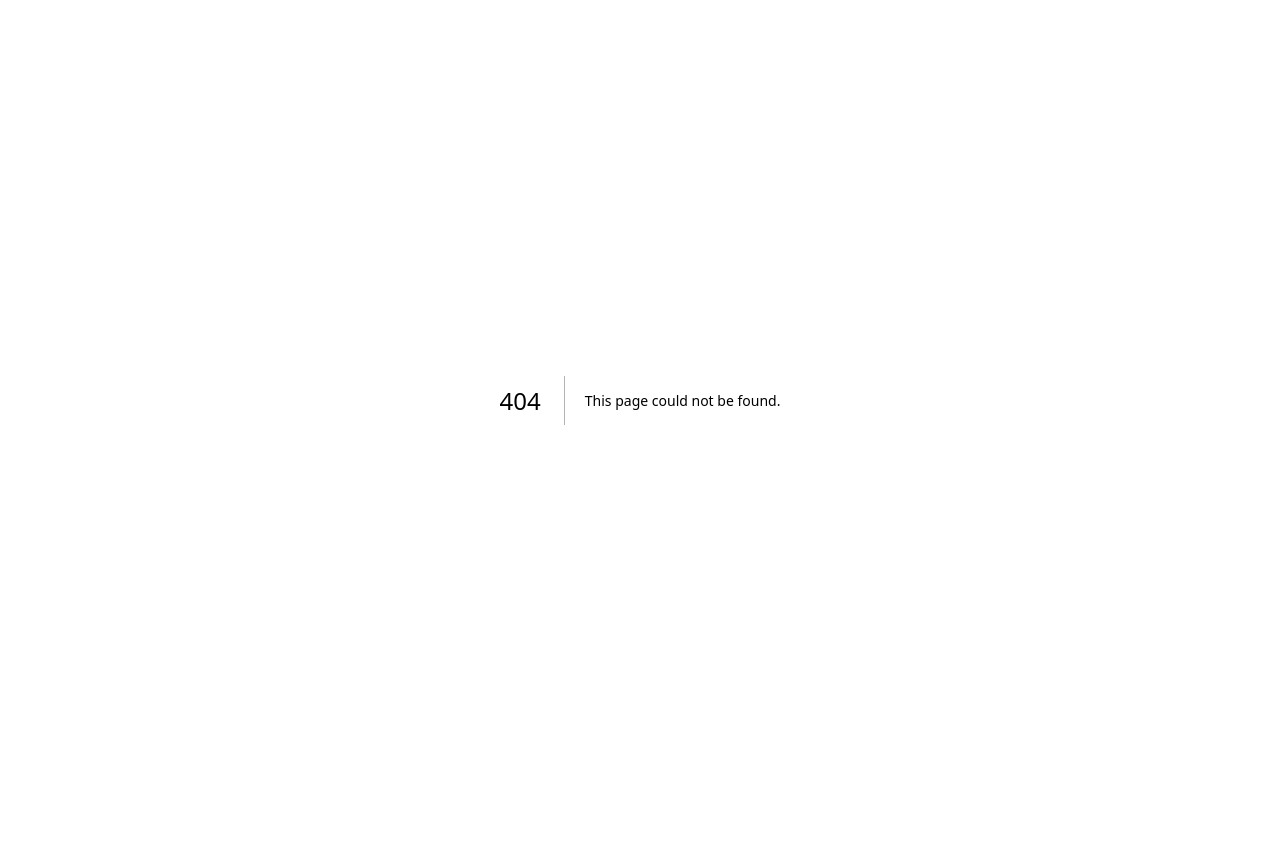
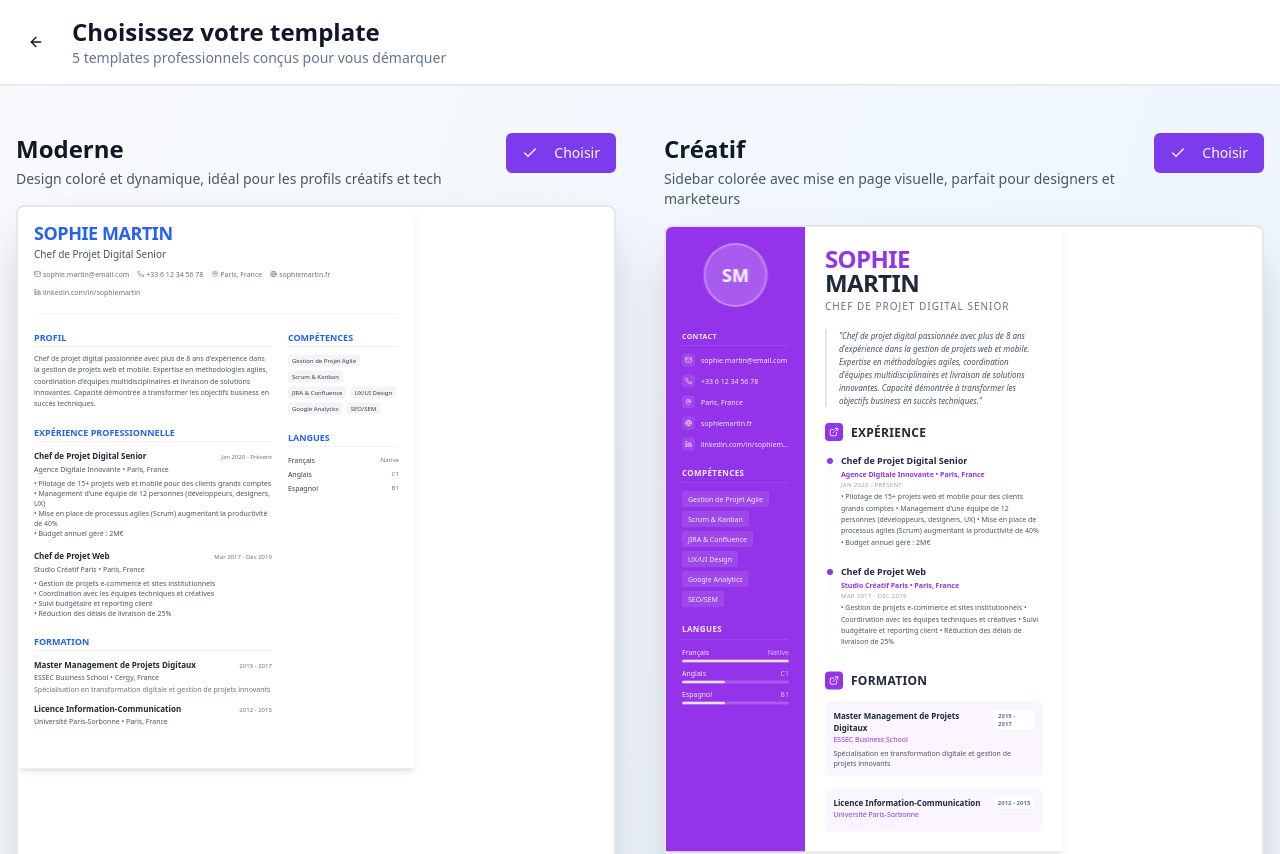
Before and after one commit to abdourrazak/cv-platforme, a Next.js app: page /templates in a window 1280 px wide. Before the commit this address had no page. Shown: the top 854 px of the page. Before the commit the page ends 800 px from the top, so only its background shows below. Built offline with nearby package versions, Linux system fonts and the light colour scheme.

Commit message:
✨ Feat: Add professional templates gallery page with sample data

```diff
--- a/src/app/(dashboard)/dashboard/page.tsx
+++ b/src/app/(dashboard)/dashboard/page.tsx
@@ -146,17 +146,19 @@ export default function DashboardPage() {
                         <LogOut className="w-4 h-4 mr-2" />
                         Déconnexion
                     </Button>
-                    <Button onClick={createNewCV}>
+                    <Button asChild>
+                        <Link href="/templates">
                             <Plus className="w-4 h-4 mr-2" />
                             Nouveau CV
+                        </Link>
                     </Button>
                 </div>
             </div>
 
             <StaggerChildren className="grid grid-cols-1 md:grid-cols-2 lg:grid-cols-3 gap-6">
                 {/* Carte "Créer un nouveau CV" */}
+                <Link href="/templates">
                     <Card
-                    onClick={createNewCV}
                         className="h-full border-dashed border-2 hover:border-primary hover:bg-primary/5 transition-all cursor-pointer flex flex-col items-center justify-center p-8 min-h-[250px]"
                     >
                         <div className="w-16 h-16 rounded-full bg-primary/10 flex items-center justify-center mb-4 hover:scale-110 transition-transform">
@@ -164,9 +166,10 @@ export default function DashboardPage() {
                         </div>
                         <h3 className="font-semibold text-lg">Créer un nouveau CV</h3>
                         <p className="text-sm text-muted-foreground text-center mt-2">
-                        Commencez avec un template professionnel
+                            Choisissez parmi 5 templates professionnels
                         </p>
                     </Card>
+                </Link>
 
                 {/* Liste des CVs existants */}
                 {cvs.map((cv) => (
--- /dev/null
+++ b/src/app/templates/page.tsx
@@ -0,0 +1,188 @@
+import Link from "next/link"
+import { Button } from "@/components/ui/button"
+import { ModernTemplate } from "@/components/templates/ModernTemplate"
+import { MinimalistTemplate } from "@/components/templates/MinimalistTemplate"
+import { CreativeTemplate } from "@/components/templates/CreativeTemplate"
+import { ExecutiveTemplate } from "@/components/templates/ExecutiveTemplate"
+import { ProfessionalTemplate } from "@/components/templates/ProfessionalTemplate"
+import { ArrowLeft, Check } from "lucide-react"
+
+// Données d'exemple professionnelles
+const sampleData = {
+    personalInfo: {
+        firstName: "Sophie",
+        lastName: "Martin",
+        title: "Chef de Projet Digital Senior",
+        email: "sophie.martin@email.com",
+        phone: "+33 6 12 34 56 78",
+        address: "15 Avenue des Champs-Élysées",
+        city: "Paris",
+        country: "France",
+        linkedin: "linkedin.com/in/sophiemartin",
+        website: "sophiemartin.fr"
+    },
+    summary: "Chef de projet digital passionnée avec plus de 8 ans d'expérience dans la gestion de projets web et mobile. Expertise en méthodologies agiles, coordination d'équipes multidisciplinaires et livraison de solutions innovantes. Capacité démontrée à transformer les objectifs business en succès techniques.",
+    experiences: [
+        {
+            id: "1",
+            position: "Chef de Projet Digital Senior",
+            company: "Agence Digitale Innovante",
+            location: "Paris, France",
+            startDate: "Jan 2020",
+            endDate: "",
+            current: true,
+            description: "• Pilotage de 15+ projets web et mobile pour des clients grands comptes\n• Management d'une équipe de 12 personnes (développeurs, designers, UX)\n• Mise en place de processus agiles (Scrum) augmentant la productivité de 40%\n• Budget annuel géré : 2M€",
+            highlights: []
+        },
+        {
+            id: "2",
+            position: "Chef de Projet Web",
+            company: "Studio Créatif Paris",
+            location: "Paris, France",
+            startDate: "Mar 2017",
+            endDate: "Déc 2019",
+            current: false,
+            description: "• Gestion de projets e-commerce et sites institutionnels\n• Coordination avec les équipes techniques et créatives\n• Suivi budgétaire et reporting client\n• Réduction des délais de livraison de 25%",
+            highlights: []
+        }
+    ],
+    education: [
+        {
+            id: "1",
+            degree: "Master Management de Projets Digitaux",
+            institution: "ESSEC Business School",
+            location: "Cergy, France",
+            startDate: "2015",
+            endDate: "2017",
+            current: false,
+            description: "Spécialisation en transformation digitale et gestion de projets innovants"
+        },
+        {
+            id: "2",
+            degree: "Licence Information-Communication",
+            institution: "Université Paris-Sorbonne",
+            location: "Paris, France",
+            startDate: "2012",
+            endDate: "2015",
+            current: false,
+            description: ""
+        }
+    ],
+    skills: [
+        { id: "1", name: "Gestion de Projet Agile", level: "expert" as const },
+        { id: "2", name: "Scrum & Kanban", level: "expert" as const },
+        { id: "3", name: "JIRA & Confluence", level: "advanced" as const },
+        { id: "4", name: "UX/UI Design", level: "intermediate" as const },
+        { id: "5", name: "Google Analytics", level: "advanced" as const },
+        { id: "6", name: "SEO/SEM", level: "intermediate" as const }
+    ],
+    languages: [
+        { id: "1", name: "Français", level: "Native" as const },
+        { id: "2", name: "Anglais", level: "C1" as const },
+        { id: "3", name: "Espagnol", level: "B1" as const }
+    ],
+    projects: [],
+    interests: [],
+    customSections: [],
+    sectionOrder: ["personalInfo", "summary", "experiences", "education", "skills", "languages"]
+}
+
+const templates = [
+    {
+        id: "modern",
+        name: "Moderne",
+        description: "Design coloré et dynamique, idéal pour les profils créatifs et tech",
+        component: ModernTemplate,
+        color: "blue"
+    },
+    {
+        id: "creative",
+        name: "Créatif",
+        description: "Sidebar colorée avec mise en page visuelle, parfait pour designers et marketeurs",
+        component: CreativeTemplate,
+        color: "purple"
+    },
+    {
+        id: "executive",
+        name: "Exécutif",
+        description: "Design sobre et structuré pour cadres et managers",
+        component: ExecutiveTemplate,
+        color: "black"
+    },
+    {
+        id: "minimalist",
+        name: "Minimaliste",
+        description: "Épuré et professionnel, compatible ATS",
+        component: MinimalistTemplate,
+        color: "green"
+    },
+    {
+        id: "professional",
+        name: "Professionnel",
+        description: "Style académique classique (Harvard), idéal pour le juridique et la finance",
+        component: ProfessionalTemplate,
+        color: "black"
+    }
+]
+
+export default function TemplatesPage() {
+    return (
+        <div className="min-h-screen bg-gradient-to-br from-slate-50 via-blue-50 to-purple-50">
+            {/* Header */}
+            <header className="bg-white border-b shadow-sm sticky top-0 z-10">
+                <div className="container mx-auto px-4 py-4 flex items-center justify-between">
+                    <div className="flex items-center gap-4">
+                        <Button variant="ghost" size="icon" asChild>
+                            <Link href="/dashboard">
+                                <ArrowLeft className="w-5 h-5" />
+                            </Link>
+                        </Button>
+                        <div>
+                            <h1 className="text-2xl font-bold">Choisissez votre template</h1>
+                            <p className="text-sm text-muted-foreground">
+                                5 templates professionnels conçus pour vous démarquer
+                            </p>
+                        </div>
+                    </div>
+                </div>
+            </header>
+
+            {/* Templates Grid */}
+            <main className="container mx-auto px-4 py-12">
+                <div className="grid grid-cols-1 lg:grid-cols-2 gap-12">
+                    {templates.map((template) => {
+                        const TemplateComponent = template.component
+                        return (
+                            <div key={template.id} className="space-y-4">
+                                <div className="flex items-start justify-between">
+                                    <div>
+                                        <h2 className="text-2xl font-bold text-gray-900">{template.name}</h2>
+                                        <p className="text-sm text-gray-600 mt-1">{template.description}</p>
+                                    </div>
+                                    <Button asChild>
+                                        <Link href={`/dashboard?template=${template.id}`}>
+                                            <Check className="w-4 h-4 mr-2" />
+                                            Choisir
+                                        </Link>
+                                    </Button>
+                                </div>
+
+                                <div className="bg-white rounded-lg shadow-2xl overflow-hidden border-2 border-gray-200 hover:border-primary transition-all cursor-pointer">
+                                    <div className="transform scale-[0.5] origin-top-left w-[200%] h-[200%]">
+                                        <div className="w-[210mm] min-h-[297mm]">
+                                            <TemplateComponent
+                                                data={sampleData}
+                                                colorScheme={template.color}
+                                                fontFamily="inter"
+                                            />
+                                        </div>
+                                    </div>
+                                </div>
+                            </div>
+                        )
+                    })}
+                </div>
+            </main>
+        </div>
+    )
+}
```
Lines whose indentation alone changed are shown as unchanged.
